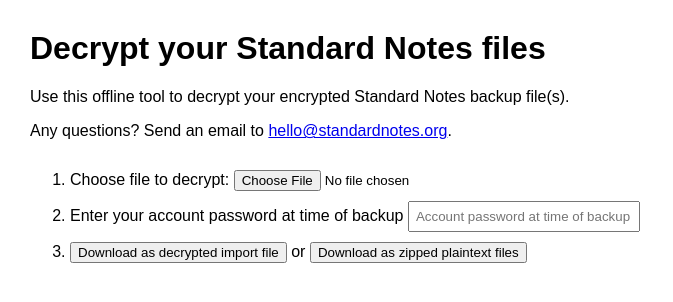
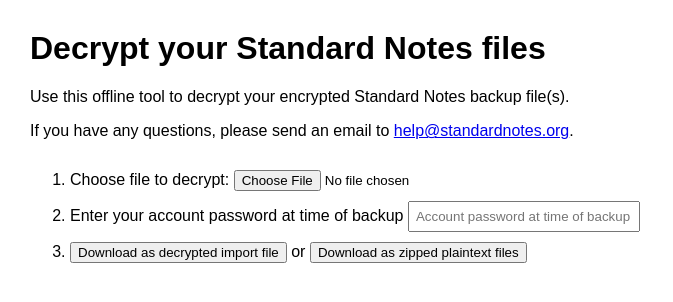
Before and after one commit to standardnotes/decrypt, a website built with webpack: page src/decrypt.html in a window 1280 px wide. Shown: the whole page, without its empty margins (0-673 px from the left). Built offline with nearby package versions, Linux system fonts and the light colour scheme.

Commit message:
update email to the direct support email and change copy
I know that hello will redirect to help, but help seems more fitting. Feel free to reject this PR, though.

```diff
--- a/src/decrypt.html
+++ b/src/decrypt.html
@@ -29,7 +29,7 @@
 
   <div>
     <p>Use this offline tool to decrypt your encrypted Standard Notes backup file(s).</p>
-    <p>Any questions? Send an email to <a href="mailto:hello@standardnotes.org">hello@standardnotes.org</a>.
+    <p>If you have any questions, please send an email to <a href="mailto:help@standardnotes.org">help@standardnotes.org</a>.
   </div>
 
   <div style="margin-top: 30px;">
```
